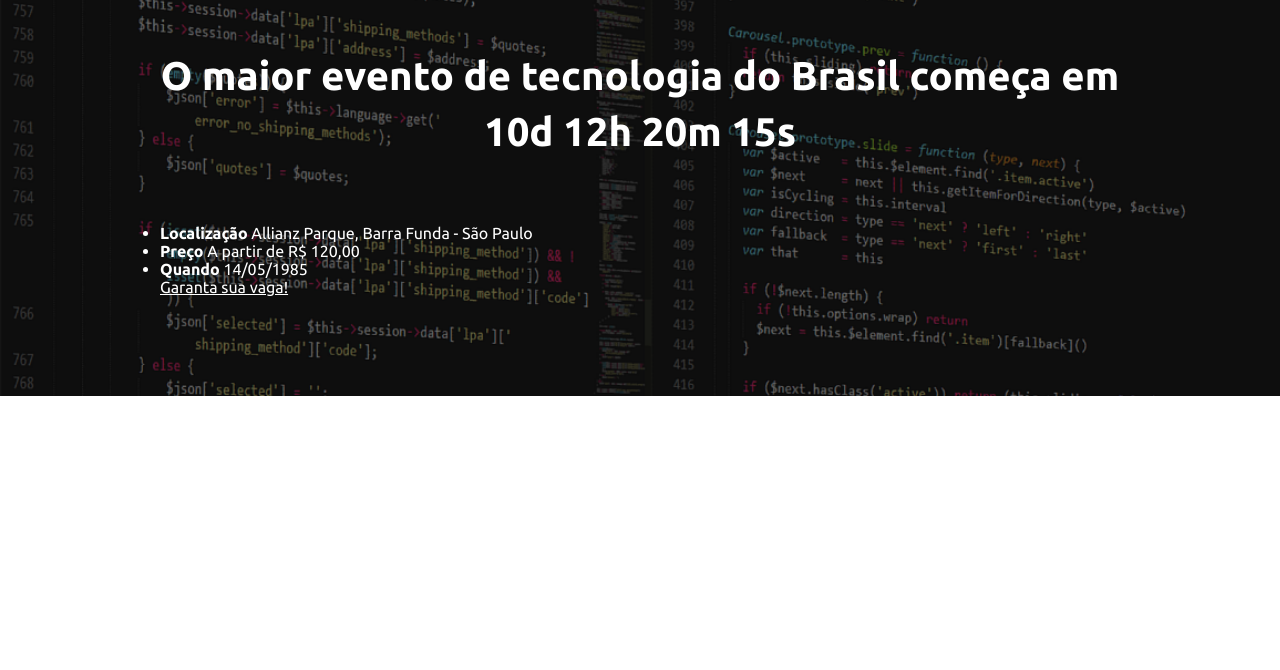
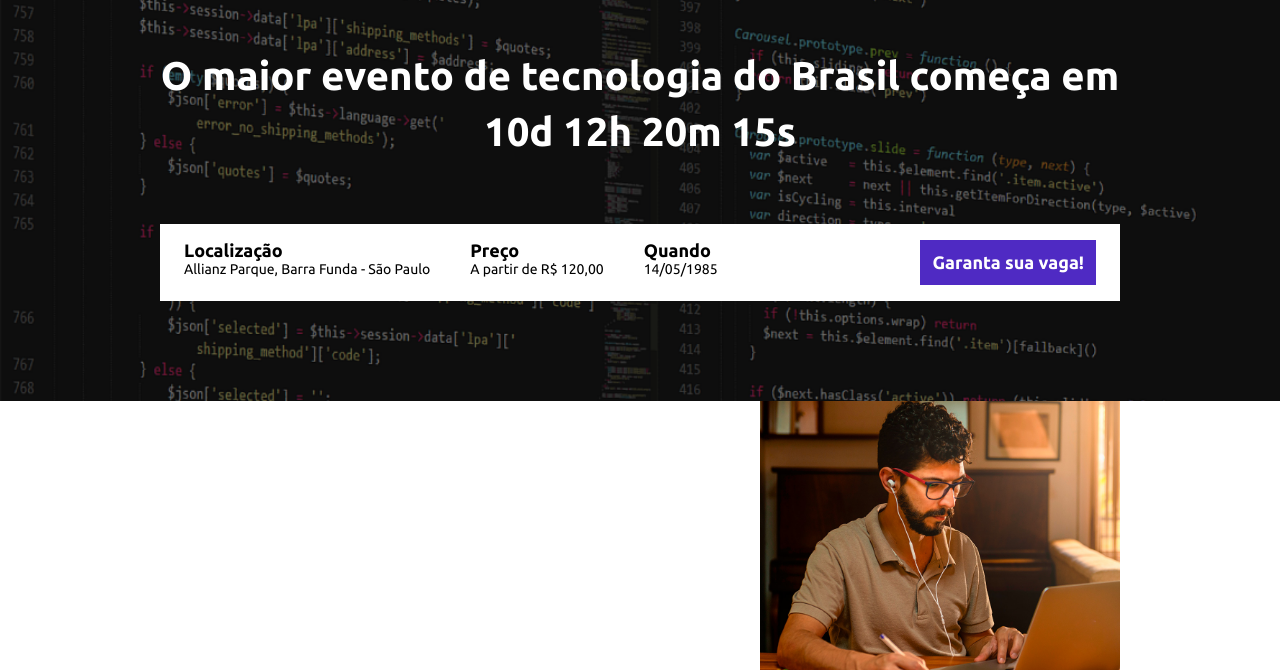
Before and after one commit to DaviSunrider/Evento_Responsivo, a website: page index.html in a window 1280 px wide. Shown: the part 160-830 px from the top of the page. Before the commit the page ends 800 px from the top, so only its background shows below. Drawn offline with nearby package versions, Linux system fonts and the light colour scheme; files that its build step writes are made by us from their sources.

Commit message:
add att's

```diff
--- a/index.html
+++ b/index.html
@@ -38,13 +38,13 @@
     </div>
   </header>
 
-  <section>
+  <section class="event">
     <div class="container">
-      <div>
-        <h2>Front-End</h2>
-        <p>Lorem ipsum dolor sit amet consectetur adipisicing elit. Eveniet, est nihil aperiam optio magni ullam impedit iste provident suscipit culpa atque hic itaque non delectus, quam eaque ut eos vitae.</p>
+      <div class="event__details">
+        <h2 class="event__details__title">Front-End</h2>
+        <p class="event__details__description">Lorem ipsum dolor sit amet consectetur adipisicing elit. Eveniet, est nihil aperiam optio magni ullam impedit iste provident suscipit culpa atque hic itaque non delectus, quam eaque ut eos vitae.</p>
       </div>
-      <img src=.lp_evento/" alt="">
+      <img class="event__image" src="./images/frontend.png" alt="Front-end">
     </div>
   </section>
 
--- /dev/null
+++ b/src/styles/_event.scss
@@ -0,0 +1,9 @@
+.event {
+  .container {
+    display: flex;
+  }
+
+  &__image {
+    max-width: 360px;
+  }
+}
--- a/src/styles/main.scss
+++ b/src/styles/main.scss
@@ -1,4 +1,7 @@
 @use "hero";
+@use "infos_bar";
+@use "buttons";
+@use "event";
 
 * {
   margin: 0;
@@ -6,6 +9,7 @@
   box-sizing: border-box;
   font-family: "Ubuntu", sans-serif;
   color: #fff;
+  list-style: none;
 }
 
 .container {
```
Also changed, not shown: images/backend.png (added), images/data.png (added), images/ebac_logo.svg (added), images/frontend.png (added), images/fundo.png (added), images/ui-ux.png (added).
